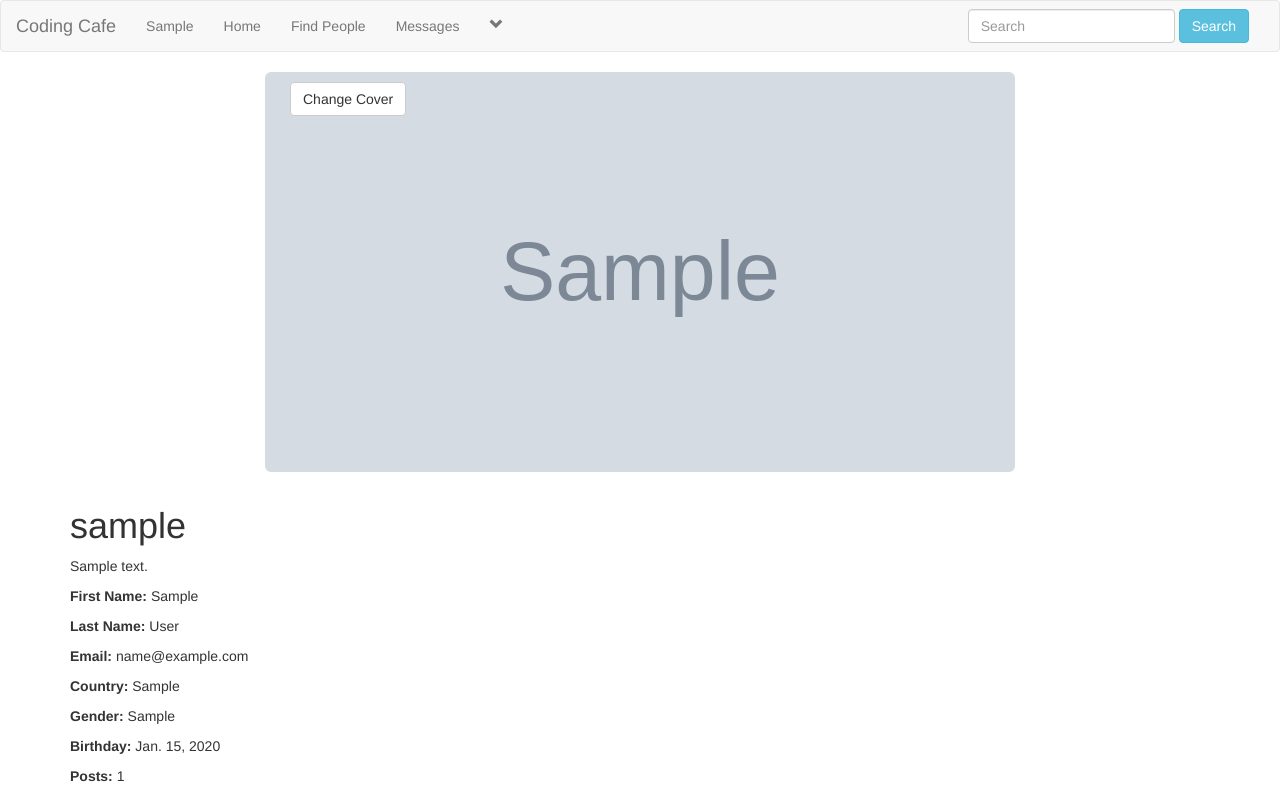
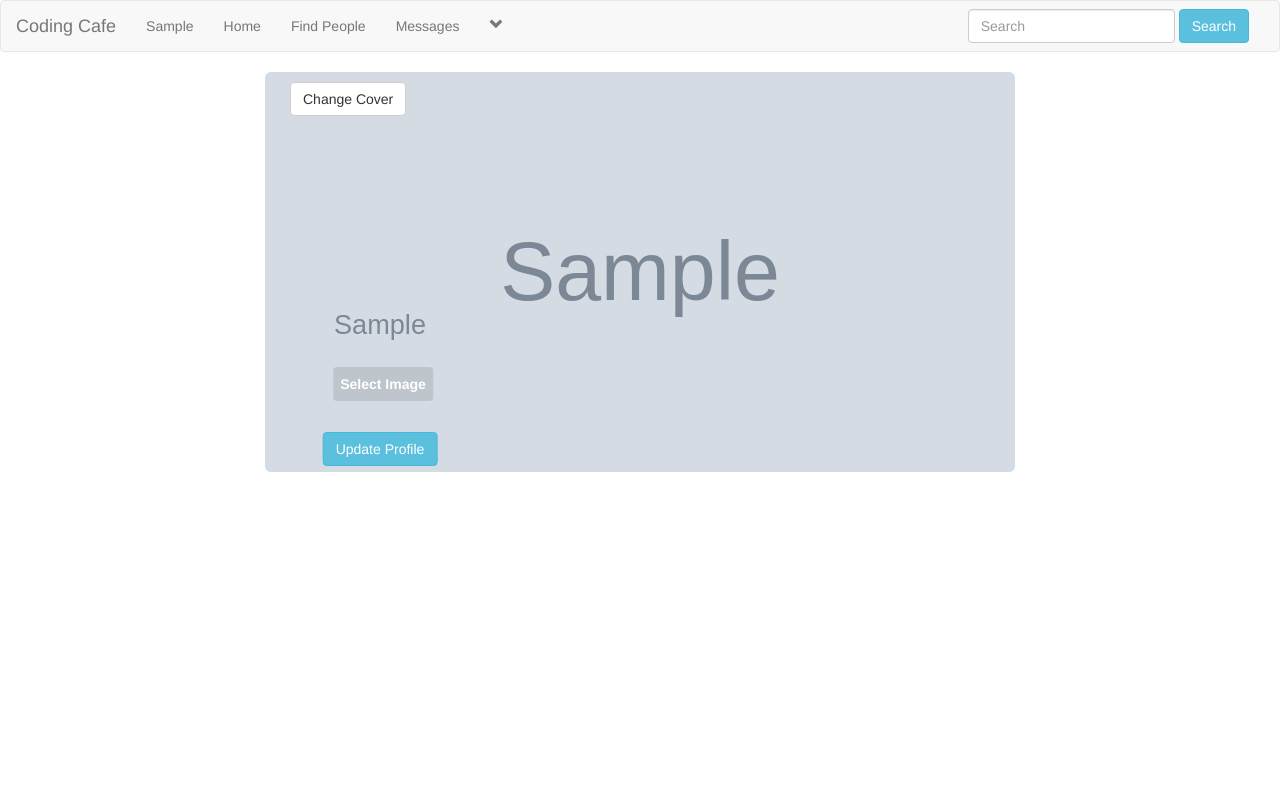
Before and after one commit to webQbe/social_network-django, a Django app: page /users/profile/1/ in a window 1280 px wide. Run offline with Django 5.2, Linux system fonts and the light colour scheme; a user stored in the database is signed in; tables that the repository leaves empty hold one stand-in row (values such as "Sample post"); grey boxes marked "Sample" are stand-in pictures; some libraries are stand-ins or nearby versions.

Commit message:
added profile image, update image button & fixed profile image not found error

```diff
--- a/main/views.py
+++ b/main/views.py
@@ -64,7 +64,7 @@ def register_view(request):
 
 
             # Assign a random profile image
-            user_image = f'head_{["red", "sunflower", "turquoise"][User.objects.count() % 3]}.png'
+            user_image = f'profile_pics/head_{["red", "sunflower", "turquoise"][User.objects.count() % 3]}.png'
 
             # Create the UserProfile with the user instance
             profile = UserProfile.objects.create(
--- a/users/static/users/style/profile_style.css
+++ b/users/static/users/style/profile_style.css
@@ -1,6 +1,5 @@
-#cover-img{
-    height: 400px;
-    width: 100%;
+body{
+    overflow-x: hidden;
 }
 
 label{
--- a/users/templates/users/navbar.html
+++ b/users/templates/users/navbar.html
@@ -8,6 +8,36 @@
      <link rel="stylesheet" href="https://maxcdn.bootstrapcdn.com/bootstrap/3.3.7/css/bootstrap.min.css">
      <!-- Include any additional CSS here -->
      <link rel="stylesheet" type="text/css" href="{% static 'users/style/profile_style.css' %}">
+<style>
+    #cover-img{
+                height: 400px;
+                width: 100%;
+            }
+
+    #profile-img{
+        position: absolute;
+        top: 160px;
+        left: 40px;
+    }
+
+    #update_profile{
+        position: relative;
+        top: -33px;
+        cursor: pointer;
+        left:93px;
+        border-radius: 4px;
+        background-color: rgba(0,0,0,0.1);
+        transform: translate(-50%, -50%);
+    }
+
+    #button_profile {
+        position: absolute;
+        top: 78%;
+        left: 50%;
+        cursor: pointer;
+        transform: translate(-50%, -50%);
+    }
+</style>
 </head>
 <body>
     <nav class="navbar navbar-default">
--- a/users/templates/users/profile.html
+++ b/users/templates/users/profile.html
@@ -32,9 +32,23 @@
                 </ul>
             </form>
         </div>
+        <!-- Display the profile image -->
+        <div id="profile-img">
+            <img src="{{ user_profile.user_image.url }}" alt="Profile" class="img-circle" width="180px" height="185px">
+
+            <!-- Form to update the profile image -->
+            <form action="{% url 'profile' user.id %}" method="POST" enctype="multipart/form-data">
+            {% csrf_token %}
+            <label id="update_profile">Select Image
+                    <input type="file" name="u_image" size="60" />
+            </label><br><br>
+            <button id="button_profile" name="update" class="btn btn-info">Update Profile</button>
+
+            </form>
+        </div><br>
     </div>
 </div>
-<div class="profile-header">
+<!-- <div class="profile-header">
     <h1>{{ user.username }}</h1>
     <p>{{ user_profile.describe_user }}</p>
 </div>
@@ -46,5 +60,5 @@
     <p><strong>Gender:</strong> {{ user_profile.user_gender }}</p>
     <p><strong>Birthday:</strong> {{ user_profile.user_birthday }}</p>
     <p><strong>Posts:</strong> {{ user_profile.posts }}</p>
-</div>
+</div> -->
 {% endblock %}
```
